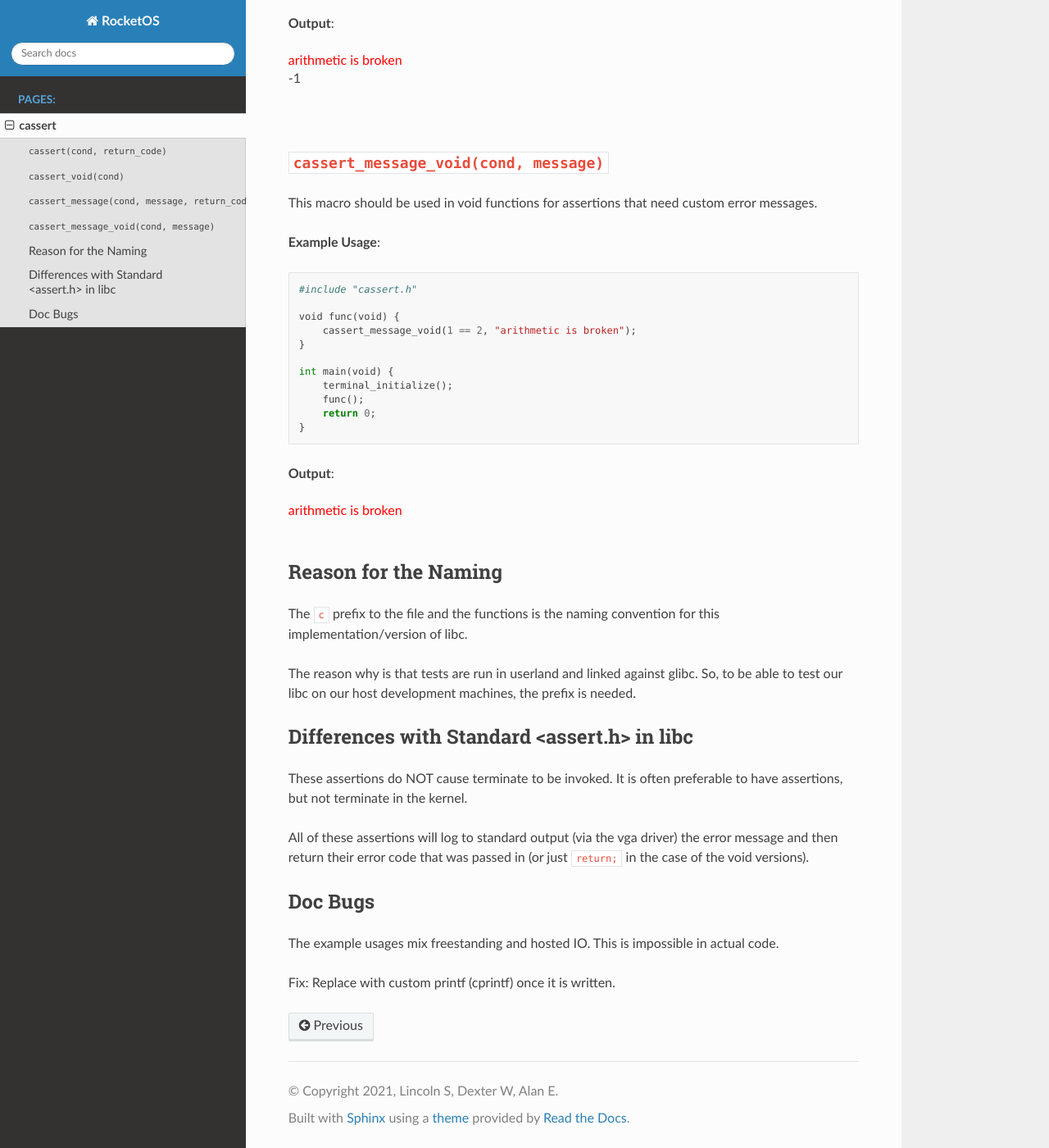
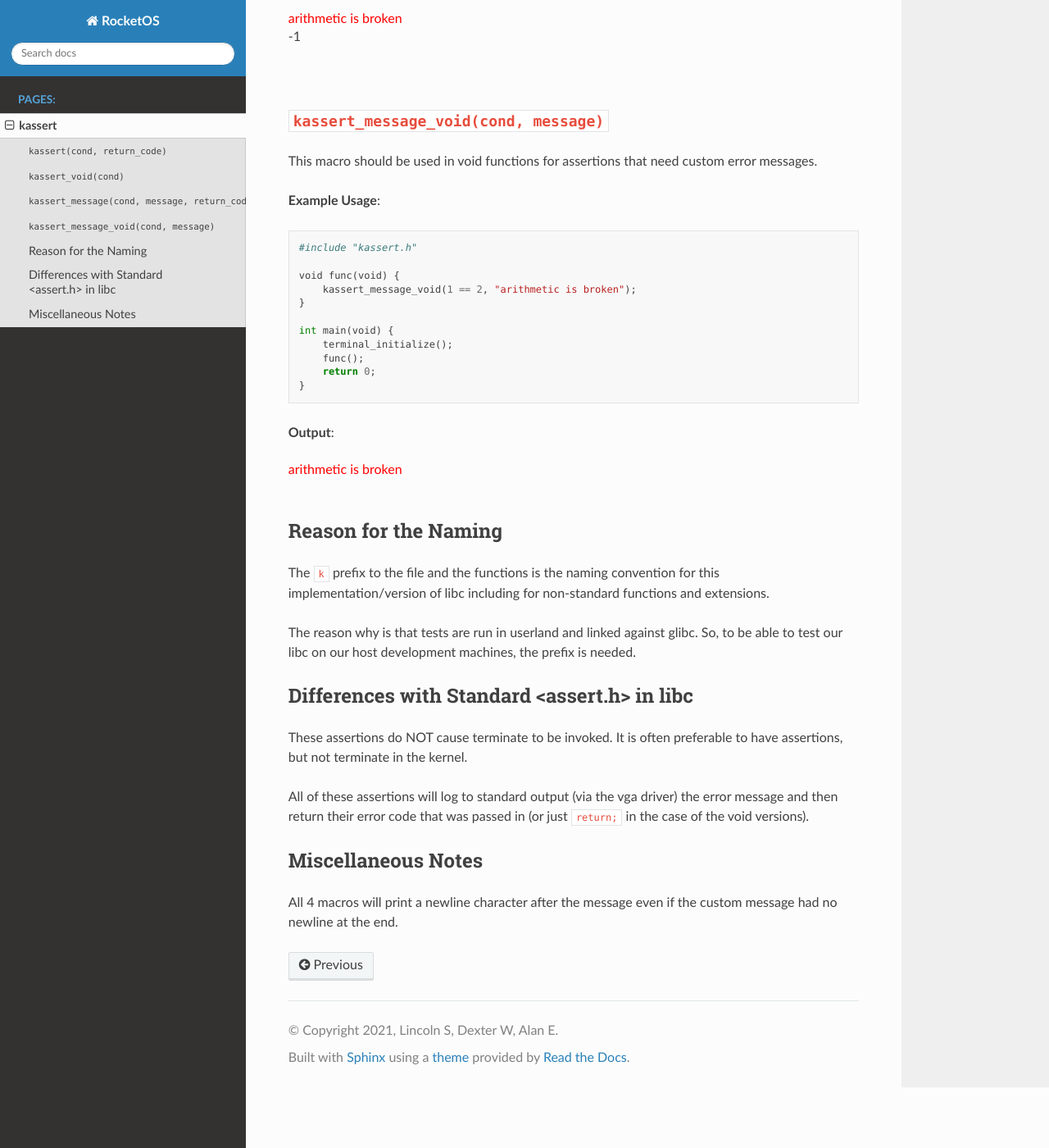
Before and after one commit to OperatingSystemRocket/RocketOS, a Sphinx documentation site: the page built from docs/source/kassert.rst, in a window 1280 px wide and 1400 px high, scrolled down 1788 px. Shown: the whole window at 82% size. Built offline with Sphinx 7.4.7 and the Read the Docs theme 2.0.0, drawn with Linux system fonts in a browser that asks for light colours; some of the changed text lies outside the part shown.

Commit message:
Updated kassert.rst

```diff
--- a/docs/source/index.rst
+++ b/docs/source/index.rst
@@ -5,4 +5,4 @@
    :maxdepth: 2
    :caption: Pages:
 
-   cassert
+   kassert
--- a/docs/source/cassert.rst
+++ b/docs/source/kassert.rst
@@ -1,4 +1,4 @@
-cassert
+kassert
 =======
 
 .. |br| raw:: html
@@ -8,7 +8,7 @@
 This module has four macros and is header only.
 The four macros are as follows:
 
-``cassert(cond, return_code)``
+``kassert(cond, return_code)``
 ^^^^^^^^^^^^^^^^^^^^^^^^^^^^^^^
 
 This macro should be used
@@ -17,19 +17,17 @@
 
 **Example Usage**::
 
-    #include "cassert.h"
-
-    //only available in hosted environment
-    #include <printf>
+    #include "kassert.h"
+    #include "kstdio.h"
 
     int func(void) {
-        cassert(1 == 2, -1);
+        kassert(1 == 2, -1);
     }
 
     int main(void) {
         terminal_initialize();
         const int x = func();
-        printf("%i\n", x);
+        kprintf("%i\n", x);
         return 0;
     }
 
@@ -37,13 +35,13 @@
 
 .. raw:: html
 
-    <font color="red">Condition Failed: 1 == 2</font>
+    <font color="red">[file: foo/bar.c :: line: 5]: Condition Failed: 1==2</font>
 
 -1
 
 |br|
 
-``cassert_void(cond)``
+``kassert_void(cond)``
 ^^^^^^^^^^^^^^^^^^^^^^^
 
 This macro should be used
@@ -52,10 +50,10 @@
 
 **Example Usage**::
 
-    #include "cassert.h"
+    #include "kassert.h"
 
     void func(void) {
-        cassert_void(1 == 2);
+        kassert_void(1 == 2);
     }
 
     int main(void) {
@@ -68,11 +66,11 @@
 
 .. raw:: html
 
-    <font color="red">Condition Failed: 1 == 2</font>
+    <font color="red">[file: foo/bar.c :: line: 5]: Condition Failed: 1==2</font>
 
 |br|
 
-``cassert_message(cond, message, return_code)``
+``kassert_message(cond, message, return_code)``
 ^^^^^^^^^^^^^^^^^^^^^^^^^^^^^^^^^^^^^^^^^^^^^^^^
 
 This macro should be used
@@ -81,13 +79,12 @@
 
 **Example Usage**::
 
-    #include "cassert.h"
+    #include "kassert.h"
+    #include "kstdio.h"
 
-    //only available in hosted environment
-    #include <printf>
 
     int func(void) {
-        cassert_message(1 == 2, "arithmetic is broken", -1);
+        kassert_message(1 == 2, "arithmetic is broken", -1);
     }
 
     int main(void) {
@@ -107,7 +104,7 @@
 
 |br|
 
-``cassert_message_void(cond, message)``
+``kassert_message_void(cond, message)``
 ^^^^^^^^^^^^^^^^^^^^^^^^^^^^^^^^^^^^^^^^
 
 This macro should be used
@@ -116,10 +113,10 @@
 
 **Example Usage**::
 
-    #include "cassert.h"
+    #include "kassert.h"
 
     void func(void) {
-        cassert_message_void(1 == 2, "arithmetic is broken");
+        kassert_message_void(1 == 2, "arithmetic is broken");
     }
 
     int main(void) {
@@ -139,9 +136,10 @@
 Reason for the Naming
 ^^^^^^^^^^^^^^^^^^^^^^
 
-The ``c`` prefix to the file and the functions
+The ``k`` prefix to the file and the functions
 is the naming convention
-for this implementation/version of libc.
+for this implementation/version of libc
+including for non-standard functions and extensions.
 
 The reason why is that tests are run in userland and
 linked against glibc. So, to be able to test our libc
@@ -161,13 +159,9 @@
 error code that was passed in (or just ``return;``
 in the case of the void versions).
 
+Miscellaneous Notes
+^^^^^^^^^^^^^^^^^^^^
 
-
-Doc Bugs
-^^^^^^^^^
-
-The example usages mix freestanding and hosted IO.
-This is impossible in actual code.
-
-Fix: Replace with custom printf (cprintf) once
-it is written.
+All 4 macros will print a newline character
+after the message even if the custom message
+had no newline at the end.
```
Also changed, not shown: 1 other file.
